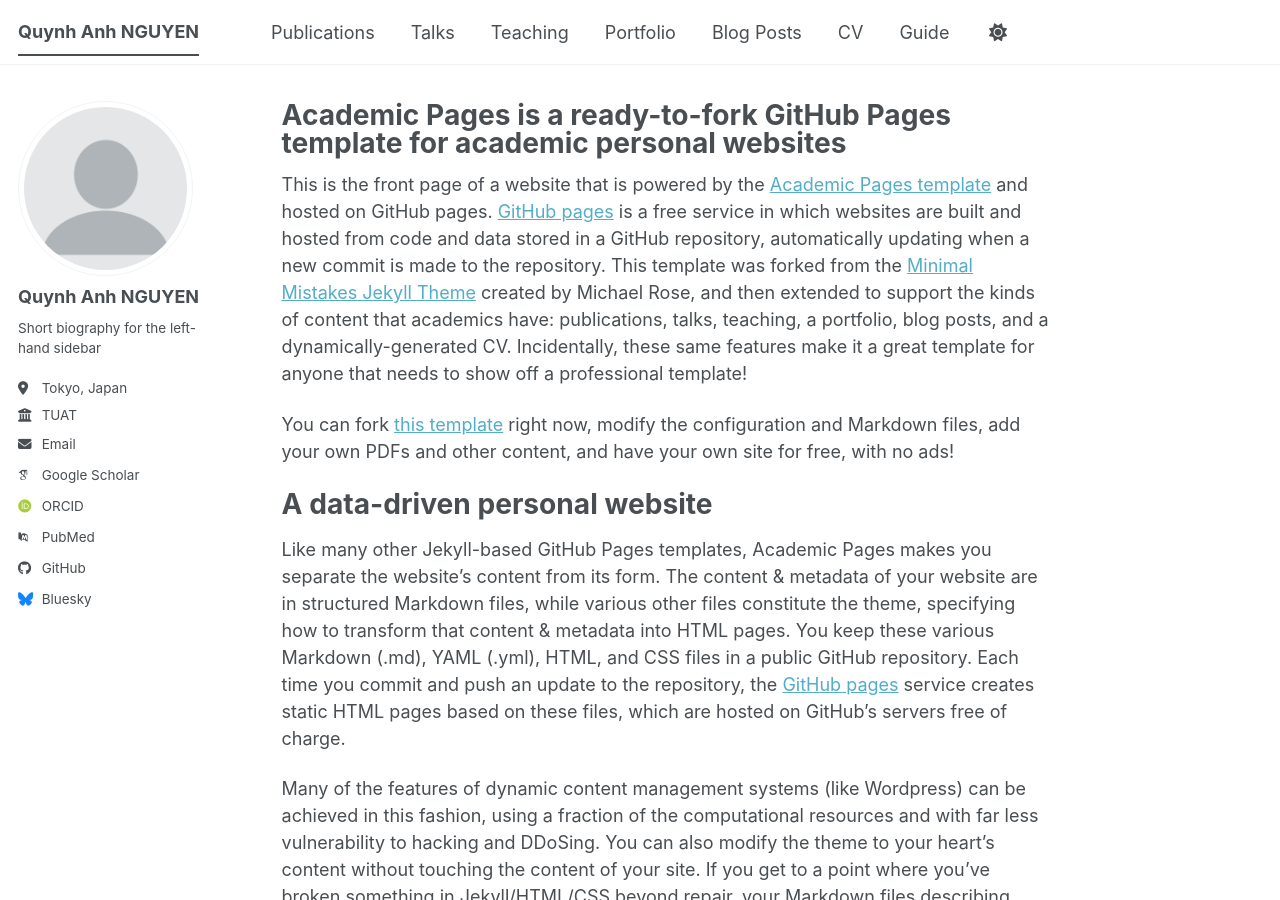
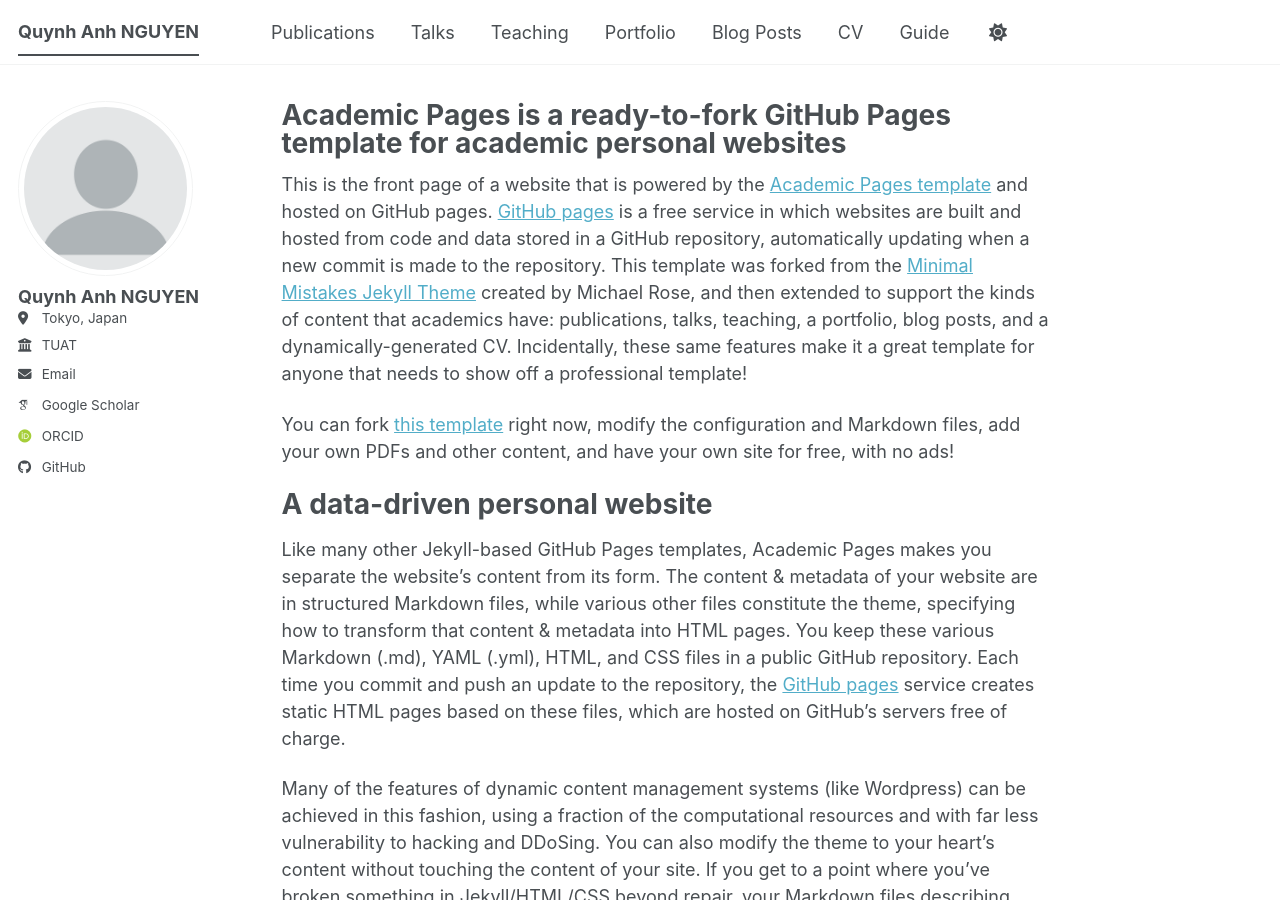
Before and after one commit to nguyenqanh/nguyenqanh.github.io, a Jekyll site: the page built from _pages/about.md, in a window 1280 px wide and 900 px high. Built offline with Jekyll 4.4.1, drawn with Linux system fonts in a browser that asks for light colours; some web fonts are replaced; a script bundle is joined from its source files by our own code; library files that are not in the unit come from our copies.

Commit message:
Update _config.yml

```diff
--- a/_config.yml
+++ b/_config.yml
@@ -26,7 +26,7 @@ author:
   avatar           : "profile.png"
   name             : "Quynh Anh NGUYEN"
   pronouns         : # example: "she/her"
-  bio              : "Short biography for the left-hand sidebar"
+  bio              : # "Short biography for the left-hand sidebar"
   location         : "Tokyo, Japan"
   employer         : "TUAT"
   uri              : # URL
@@ -41,7 +41,7 @@ author:
   orcid            : "https://orcid.org/0009-0001-1158-3892"
   semantic         : # URL
   ssrn             : # URL
-  pubmed           : "https://www.ncbi.nlm.nih.gov/pubmed/?term=john+snow"
+  # pubmed           : "https://www.ncbi.nlm.nih.gov/pubmed/?term=john+snow"
   researchgate     : # URL
   scopus           : # URL
   zotero           : # URL
@@ -51,13 +51,13 @@ author:
   bitbucket        : # Username - Update with your username on the site
   codepen          : # Username
   dribbble         : # Username
-  github           : "https://github.com/nguyenqanh"
+  github           : "nguyenqanh"
   kaggle           : # Username
   stackoverflow    : # User number or user number and name (i.e., use "1" or "1/jeff-atwood")
 
   # Social media
   artstation       : # Username
-  bluesky          : "bsky.app" # Replace this with you Bluesky username
+  # bluesky          : "bsky.app" # Replace this with you Bluesky username
   facebook         : # Username
   flickr           : # Username
   foursquare       : # Username
```
